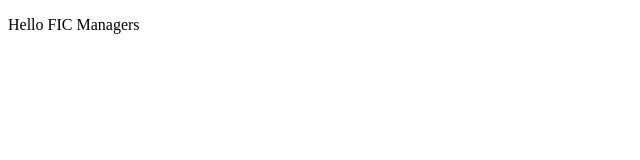
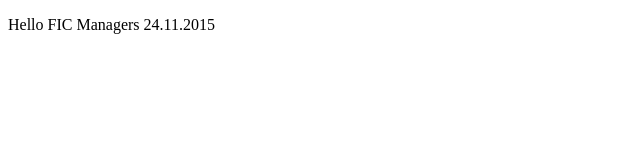
Before and after one commit to maluch11/maluch11TestApp001, a plain HTML site: page index.html in a window 1280 px wide. Shown: the full height of the page, 0-640 px from the left. Drawn offline with Linux system fonts and the light colour scheme.

Commit message:
maluch11 vf page test deploy

```diff
--- a/index.html
+++ b/index.html
@@ -4,7 +4,7 @@
 
     </head>
     <body>
-        <div><p>Hello FIC Managers</p></div>
+        <div><p>Hello FIC Managers 24.11.2015</p></div>
         <div></div>
     </body>
 </html>
```
